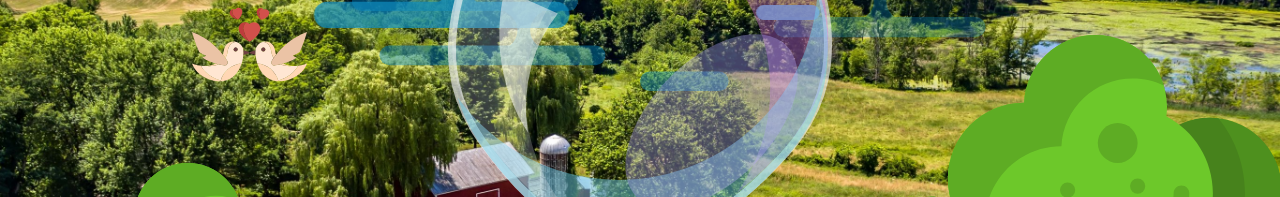
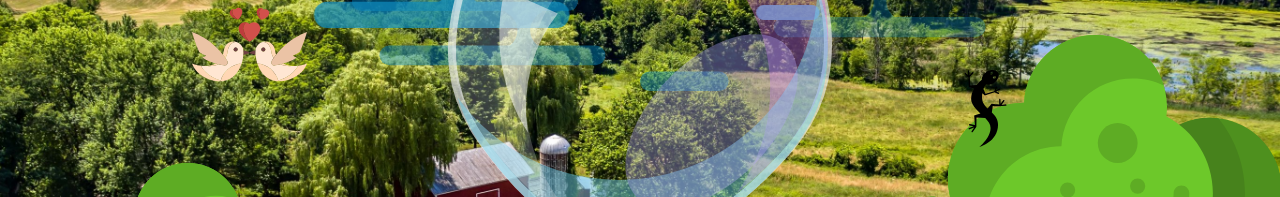
Before and after one commit to ArjunSubramonian/fantasy, a plain HTML site: page index.html in a window 1280 px wide. Shown: the part 253-450 px from the top of the page. Drawn offline with Linux system fonts and the light colour scheme.

Commit message:
gecko added

```diff
--- a/aux/landingpage.css
+++ b/aux/landingpage.css
@@ -14,6 +14,13 @@
     width: 8%;
     right: calc((100% - 156px) * .1);
     bottom: 11%
+}
+
+#gecko {
+    position: absolute;
+    width: 6%;
+    right: 20%;
+    bottom: 50%
 }
 
 #heartBubble {
--- a/index.html
+++ b/index.html
@@ -33,6 +33,7 @@
 				<img src="./aux/Asset 2.svg" id="rightTree">
 			</div>
 			<img src="./aux/Asset 42.svg" id="sloth" class="bounce">
+      <img src="./aux/Asset 53.svg" id="gecko" class="bounce">
 			<div class="flock">
 				<img src="./aux/Asset 24.svg" class="bird">
 				<img src="./aux/Asset 25.svg" class="bird">
```
Also changed, not shown: aux/Asset 53.svg (added).
